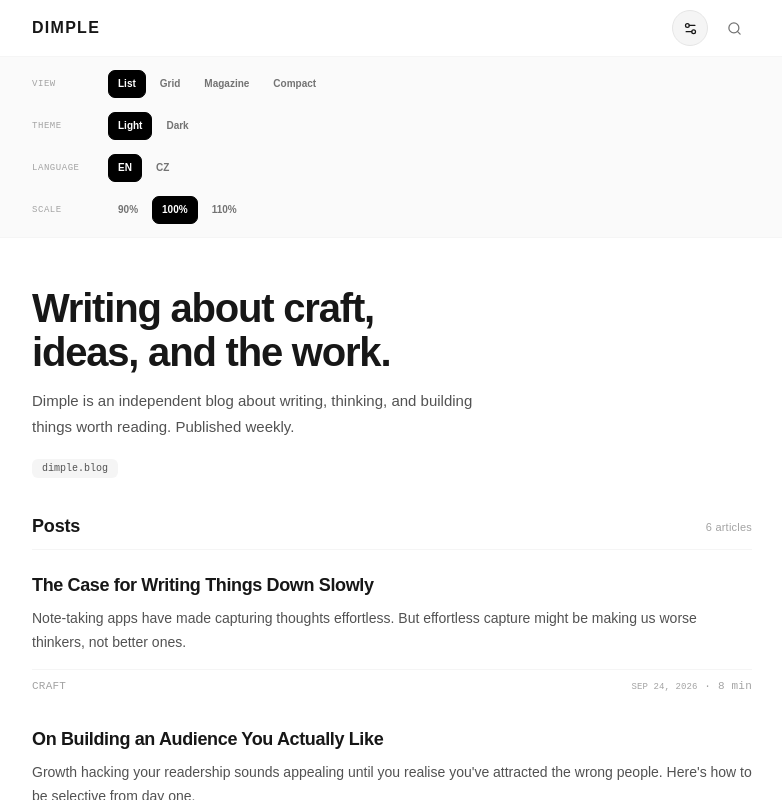
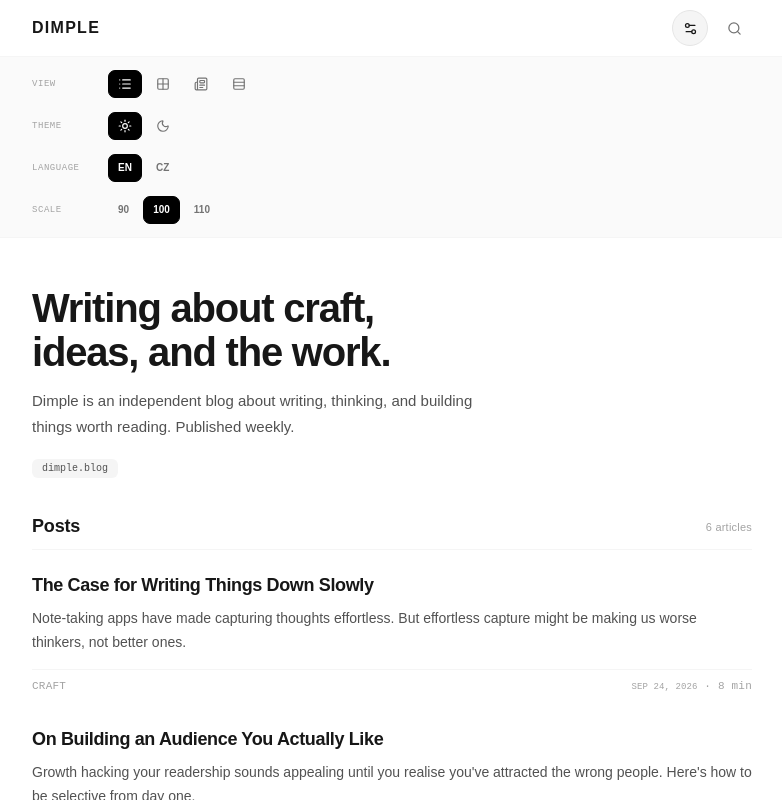
Before and after one commit to akcizur/kaap, a React (Vite) app: page / in a window 1280 px wide. Both pictures are taken after a click on the button 938 px from the left and 28 px from the top of the page. Shown: the top 800 px of the page, without its empty margins (248-1030 px from the left). Built offline with nearby package versions, Linux system fonts and the light colour scheme; a web font is replaced by a local one.

Commit message:
Use circular click-only navbar settings controls

```diff
--- a/src/App.tsx
+++ b/src/App.tsx
@@ -2,8 +2,10 @@ import { useEffect, useMemo, useRef, useState, type ChangeEvent, type FormEvent
 import {
   Globe2,
   Mail,
+  Moon,
   Search,
   Settings2,
+  Sun,
   X,
 } from 'lucide-react'
 import { PostPage } from './components/PostPage'
@@ -166,17 +168,23 @@ export default function App() {
               <div className="nav-setting-row">
                 <span className="nav-setting-label">View</span>
                 <div className="nav-setting-options" role="group" aria-label="View mode">
-                  {VIEW_MODE_ORDER.map(mode => (
+                  {VIEW_MODE_ORDER.map(mode => {
+                    const ModeIcon = VIEW_MODES[mode].icon
+
+                    return (
                       <button
                         key={mode}
                         type="button"
                         className={`nav-setting-option${viewMode === mode ? ' is-active' : ''}`}
                         onClick={() => updatePreference('viewMode', mode)}
+                        title={VIEW_MODES[mode].label}
+                        aria-label={`View: ${VIEW_MODES[mode].label}`}
                         aria-pressed={viewMode === mode}
                       >
-                      {VIEW_MODES[mode].label}
+                        <ModeIcon className="ui-icon" size={14} strokeWidth={2} aria-hidden="true" />
                       </button>
-                  ))}
+                    )
+                  })}
                 </div>
               </div>
 
@@ -189,9 +197,15 @@ export default function App() {
                       type="button"
                       className={`nav-setting-option${theme === option ? ' is-active' : ''}`}
                       onClick={() => updatePreference('theme', option)}
+                      title={option === 'light' ? 'Light' : 'Dark'}
+                      aria-label={`Theme: ${option === 'light' ? 'Light' : 'Dark'}`}
                       aria-pressed={theme === option}
                     >
-                      {option === 'light' ? 'Light' : 'Dark'}
+                      {option === 'light' ? (
+                        <Sun className="ui-icon" size={14} strokeWidth={2} aria-hidden="true" />
+                      ) : (
+                        <Moon className="ui-icon" size={14} strokeWidth={2} aria-hidden="true" />
+                      )}
                     </button>
                   ))}
                 </div>
@@ -206,6 +220,8 @@ export default function App() {
                       type="button"
                       className={`nav-setting-option${language === option ? ' is-active' : ''}`}
                       onClick={() => setLanguage(option)}
+                      title={`Language: ${option}`}
+                      aria-label={`Language: ${option}`}
                       aria-pressed={language === option}
                     >
                       {option}
@@ -223,9 +239,11 @@ export default function App() {
                       type="button"
                       className={`nav-setting-option${scale === option ? ' is-active' : ''}`}
                       onClick={() => setScale(option)}
+                      title={`UI scale: ${option}%`}
+                      aria-label={`UI scale: ${option}%`}
                       aria-pressed={scale === option}
                     >
-                      {option}%
+                      {option}
                     </button>
                   ))}
                 </div>
```
Lines whose indentation alone changed are shown as unchanged.
